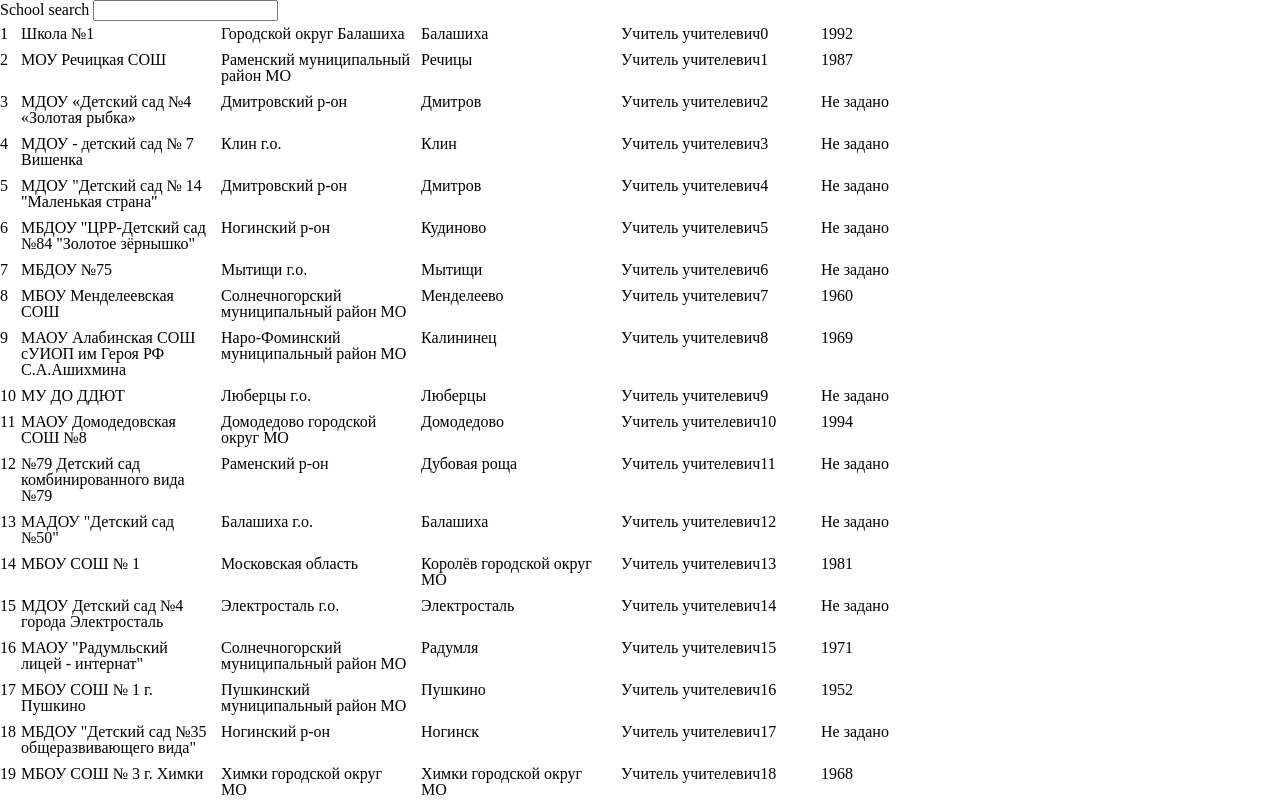
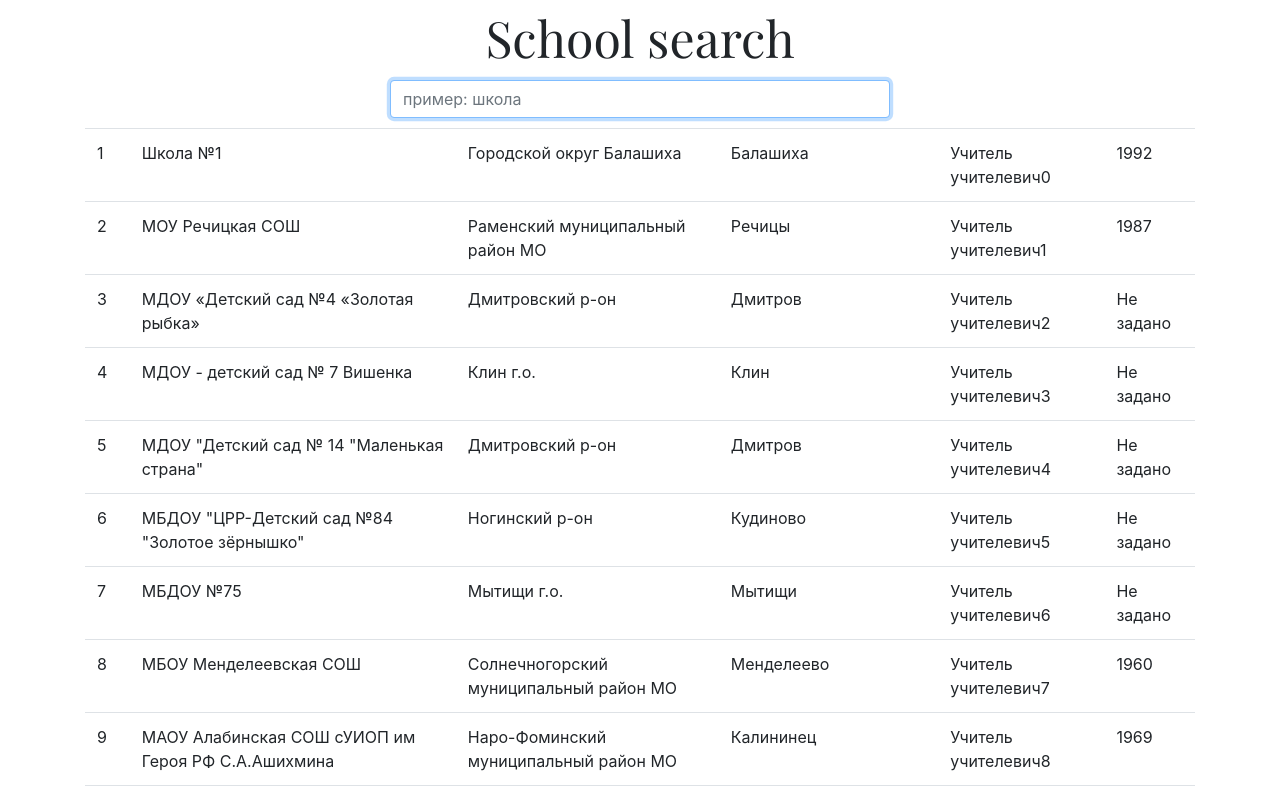
Before and after one commit to beardm4n/test-live-search, a plain HTML site: page index.html in a window 1280 px wide. Shown: the top 800 px of the page. Drawn offline with nearby package versions, Linux system fonts and the light colour scheme.

Commit message:
added search

```diff
--- a/index.html
+++ b/index.html
@@ -4,16 +4,21 @@
    <meta charset="UTF-8">
    <title>Test</title>
    <link rel="stylesheet" href="reset.css">
+   <link rel="stylesheet" href="https://stackpath.bootstrapcdn.com/bootstrap/4.3.1/css/bootstrap.min.css" integrity="sha384-ggOyR0iXCbMQv3Xipma34MD+dH/1fQ784/j6cY/iJTQUOhcWr7x9JvoRxT2MZw1T" crossorigin="anonymous">
+   <link href="https://fonts.googleapis.com/css?family=Playfair+Display:400,700&display=swap" rel="stylesheet">
    <link rel="stylesheet" href="style.css">
 </head>
 <body>
-   <label for="search">School search
-      <input type="text" class="input" id="search">
-   </label>
+   <div class="container">
 
-   <table class="table">
-      <tbody class="tbody"></tbody>
-   </table>
+      <label for="search" class="basic-url">School search</label>
+      <input type="text" class="form-control input" id="search" placeholder="пример: школа" autofocus>
+
+      <table class="table">
+         <tbody class="tbody"></tbody>
+      </table>
+
+   </div>
 
    <script src="main.js"></script>
 </body>
--- a/main.js
+++ b/main.js
@@ -19,7 +19,6 @@ function sendRequest(method, url) {
          reject('Error: Something went wrong');
       };
    })
-
 }
 
 sendRequest('GET', URL)
@@ -31,7 +30,7 @@ sendRequest('GET', URL)
    })
    .then(dataArr => {
       console.log(dataArr);
-      return new Promise(resolve => {
+
       dataArr.forEach((item, index) => {
          let $tr = document.createElement('tr');
 
@@ -40,14 +39,11 @@ sendRequest('GET', URL)
                           <td class="info">${item.territory}</td>
                           <td class="info">${item.location}</td>
                           <td class="info">${item.fullname}</td>
-                             <td class="info">${item.birthdate}</td>`
+                          <td class="info">${item.birthdate}</td>`;
 
          $tBody.insertAdjacentElement('beforeend', $tr);
       });
-         resolve(dataArr);
-      });
-   })
-    .then(finalArr => {
+
       const $input = document.querySelector('.input');
 
       $input.addEventListener('input', () => {
@@ -56,7 +52,7 @@ sendRequest('GET', URL)
 
          if (val !== '') {
             $allTr.forEach(item => {
-                if (item.innerHTML.indexOf(val) === -1) {
+               if (item.innerText.toLowerCase().indexOf(val) === -1) {
                   item.classList.add('hide');
                } else {
                   item.classList.remove('hide');
@@ -65,9 +61,6 @@ sendRequest('GET', URL)
          } else {
             $allTr.forEach(item => item.classList.remove('hide'));
          }
-
-          console.log($allTr.length);
-
       });
    })
    .catch(err => console.error(err));
--- a/style.css
+++ b/style.css
@@ -1,8 +1,21 @@
-td.info {
-   width: 200px;
-   padding: 5px 5px;
+.container {
+   display: flex;
+   flex-direction: column;
+   justify-content: center;
+   align-items: center;
 }
 
 tr.hide {
    display: none;
 }
+
+.basic-url {
+   font-family: 'Playfair Display', serif;
+   font-size: 50px;
+   margin-bottom: 5px;
+}
+
+.form-control {
+   width: 500px;
+   margin-bottom: 10px;
+}
```
Lines whose indentation alone changed are shown as unchanged.
